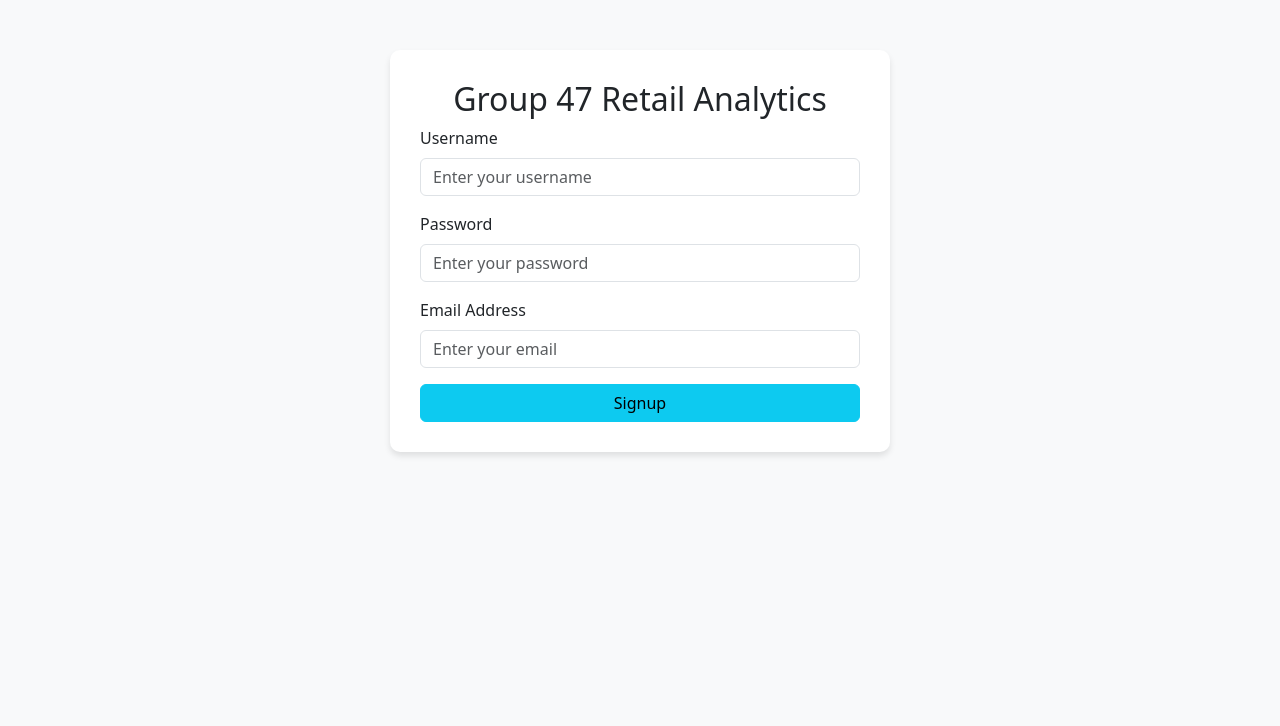
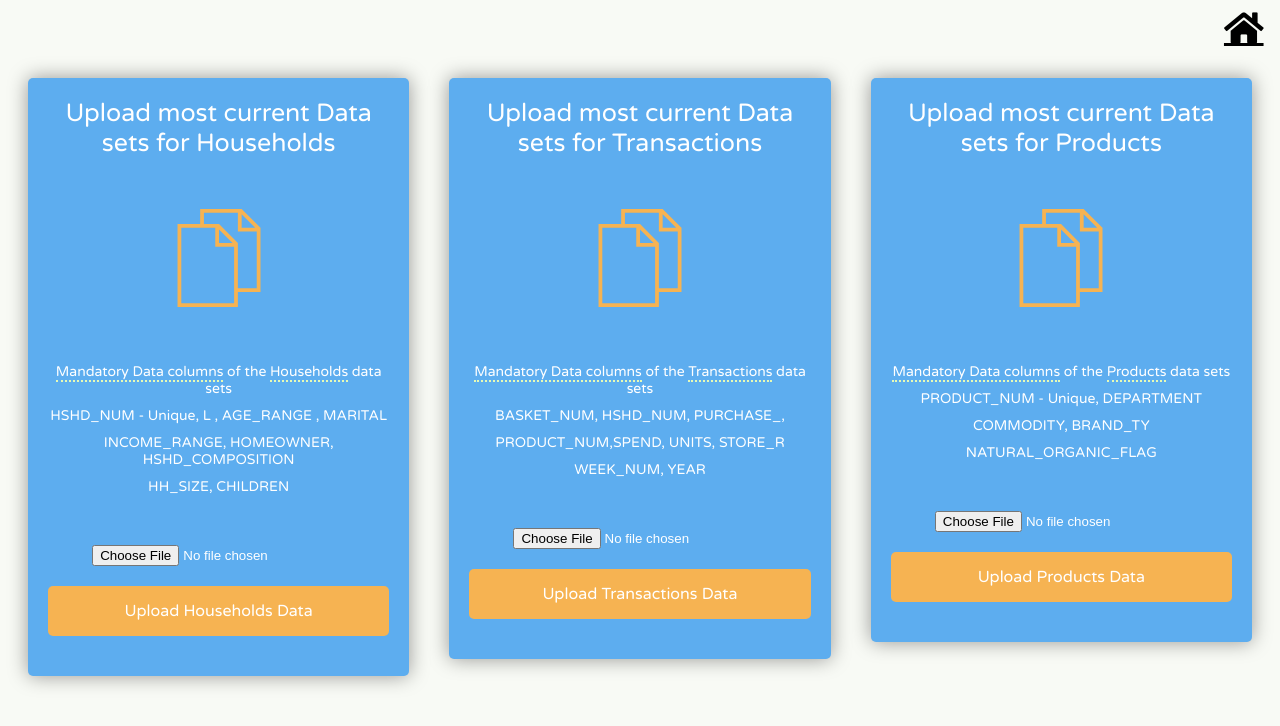
Before and after one commit to sravanikalva/Cloudfinal, a Flask app: page /uploaddatasets in a window 1280 px wide. Shown: the top 726 px of the page. Run offline with Flask 3, Linux system fonts and the light colour scheme; some libraries are stand-ins or nearby versions.

Commit message:
Update UploadData.html

```diff
--- a/templates/UploadData.html
+++ b/templates/UploadData.html
@@ -1,52 +1,201 @@
 <!DOCTYPE html>
-<html lang="en">
+<html>
+  <title>Final Project Dashboard</title>
   <head>
-    <meta charset="UTF-8">
-    <meta name="viewport" content="width=device-width, initial-scale=1.0">
-    <title>Signup</title>
-    <!-- Bootstrap CSS -->
-    <link href="https://cdn.jsdelivr.net/npm/bootstrap@5.3.0-alpha3/dist/css/bootstrap.min.css" rel="stylesheet">
+    <link href="https://fonts.googleapis.com/css?family=Roboto:300,400,500,700" rel="stylesheet">
+    <link rel="stylesheet" href="https://use.fontawesome.com/releases/v5.4.1/css/all.css" integrity="sha384-5sAR7xN1Nv6T6+dT2mhtzEpVJvfS3NScPQTrOxhwjIuvcA67KV2R5Jz6kr4abQsz" crossorigin="anonymous">
     <style>
+	@import url(https://fonts.googleapis.com/css?family=Varela+Round);
+*,
+*:before,
+*:after {
+  box-sizing: border-box;
+}
+
 body {
-            background-color: #f8f9fa;
+  background: #f8faf5;
+  font-family: "Varela Round", sans-serif;
 }
-        .signup-container {
-            max-width: 500px;
-            margin: 50px auto;
-            padding: 30px;
-            background-color: white;
-            border-radius: 10px;
-            box-shadow: 0 4px 6px rgba(0, 0, 0, 0.1);
+#dashboard{
+	color:black;
+	box-sizing: border-box;
+    padding: 10px;
+    width: 72.5px;
+    height: 72.5px;
+    position: absolute;
+    top: 0;
+    right: 0;
+    border-radius: 50%;
+    color: black;
+    text-align: center;
+    font-size: 2.2em;
+    transition: all 1s;
 }
-        .form-control:focus {
-            box-shadow: 0 0 5px rgba(52, 144, 220, 0.5);
-            border-color: #3490dc;
+.card {
+  background: #5dadef;
+  box-shadow: 0 0 20px rgba(0, 0, 0, 0.4);
+  border-radius: 5px;
+  margin: 50px 20px 20px 20px;
+  width: calc(33.3333% - 40px);
+  /* 1/3 minus the margins (20+20) */
+  padding: 20px;
+  text-align: center;
+  color: white;
+  float: left;
 }
+@media (max-width: 768px) {
+  .card {
+    margin: 10px 20px;
+    width: calc(100% - 40px);
+  }
+  .card:first-child {
+    margin-top: 20px;
+  }
+}
+.card .title {
+  font-size: 25px;
+}
+.card .icon {
+  margin: 50px 0;
+}
+.card .icon svg {
+  width: 100px;
+  height: 100px;
+}
+.card .icon svg path {
+  fill: #f6b352;
+}
+.card .features ul {
+  padding: 0;
+  margin: 20px 0 30px 0;
+  list-style-type: none;
+}
+.card .features ul li {
+  margin: 10px 0;
+  font-size: 14px;
+}
+.card .features ul li span {
+  border-bottom: 2px dotted #e5fab6;
+}
+.card .btn {
+  display: block;
+  background: #f6b352;
+  color: white;
+  padding: 15px 20px;
+  margin: 20px 0;
+  border-radius: 5px;
+  box-shadow: rgba(0, 0, 0, 0.9);
+  transition: all 200ms ease-in-out;
+  text-decoration: none;
+}
+.card .btn:hover {
+  background: #f68657;
+}
+.upload{
+margin: 20px 0 30px 0;
+size:20px;
+}
+.fa{
+    box-sizing: border-box;
+    padding: 10px;
+    width: 42.5px;
+    height: 42.5px;
+    position: absolute;
+    top: 0;
+    right: 0;
+    border-radius: 50%;
+    color: #07051a;
+    text-align: center;
+    font-size: 1.2em;
+    transition: all 1s;
+}
+
  </style>
 </head>
   <body>
-    <div class="container">
-        <div class="signup-container">
-            <h2 class="text-center">Group 47 Retail Analytics</h2>
-            <form method="POST" action="/signup">
-                <div class="mb-3">
-                    <label for="username" class="form-label">Username</label>
-                    <input type="text" class="form-control" id="username" name="username" placeholder="Enter your username" required>
-                </div>
-                <div class="mb-3">
-                    <label for="password" class="form-label">Password</label>
-                    <input type="password" class="form-control" id="password" name="password" placeholder="Enter your password" required>
-                </div>
-                <div class="mb-3">
-                    <label for="email" class="form-label">Email Address</label>
-                    <input type="email" class="form-control" id="email" name="email" placeholder="Enter your email" required>
-                </div>
-                <button type="submit" class="btn btn-info w-100">Signup</button>
-            </form>
-        </div>
+  <br/>
+ <div>
+ <a id="dashboard" class="fa fa-home" href="{{url_for('home')}}"></a>
  </div>
 
-    <!-- Bootstrap JS -->
-    <script src="https://cdn.jsdelivr.net/npm/bootstrap@5.3.0-alpha3/dist/js/bootstrap.bundle.min.js"></script>
+<div class="card">
+
+  <div class="title">Upload most current Data sets for Households</div>
+
+  <div class="icon">
+    <svg enable-background="new 0 0 512 512" height="512px" id="Layer_1" version="1.1" viewBox="0 0 512 512" width="512px" xml:space="preserve" xmlns="http://www.w3.org/2000/svg" xmlns:xlink="http://www.w3.org/1999/xlink"><path d="M468.493,101.637L371.955,5.098H159.57v77.231H43.724v424.769h308.923v-77.231h115.846V101.637z   M371.955,32.401l69.236,69.235h-69.236V32.401z M63.031,487.79V101.637h173.769v96.538h96.538V487.79H63.031z M256.108,109.632  l69.236,69.235h-69.236V109.632z M352.647,410.56V178.867l-96.538-96.538h-77.231V24.406h173.769v96.538h96.538V410.56H352.647z" fill="#37404D"/></svg>
+  </div><!--/icon-->
+
+  <div class="features">
+    <ul>
+      <li><span>Mandatory Data columns</span> of the <span>Households</span> data sets</li>
+	  <li>HSHD_NUM - Unique, L , AGE_RANGE , MARITAL</li>
+	  <li>INCOME_RANGE, HOMEOWNER, HSHD_COMPOSITION </li>
+	  <li>HH_SIZE, CHILDREN </li>
+
+    </ul>
+  </div><!--/features-->
+  <div><FONT COLOR="orange">{{ message }}</FONT></div><br/>
+<form class ="formclass" action = "{{url_for('storeuploadedhouseholdfile')}}" method = "post" enctype="multipart/form-data">
+    <input type="file" name="file" class="fileupload"/>
+	<a href='#' onclick='this.parentNode.submit(); return false;' class="btn">Upload Households Data</a>
+	</form>
+</div><!--/card-->
+
+
+<div class="card">
+
+  <div class="title">Upload most current Data sets for Transactions</div>
+
+  <div class="icon">
+    <svg enable-background="new 0 0 512 512" height="512px" id="Layer_1" version="1.1" viewBox="0 0 512 512" width="512px" xml:space="preserve" xmlns="http://www.w3.org/2000/svg" xmlns:xlink="http://www.w3.org/1999/xlink"><path d="M468.493,101.637L371.955,5.098H159.57v77.231H43.724v424.769h308.923v-77.231h115.846V101.637z   M371.955,32.401l69.236,69.235h-69.236V32.401z M63.031,487.79V101.637h173.769v96.538h96.538V487.79H63.031z M256.108,109.632  l69.236,69.235h-69.236V109.632z M352.647,410.56V178.867l-96.538-96.538h-77.231V24.406h173.769v96.538h96.538V410.56H352.647z" fill="#37404D"/></svg>
+  </div><!--/icon-->
+
+  <div class="features">
+    <ul>
+      <li><span>Mandatory Data columns</span> of the <span>Transactions</span> data sets</li>
+	  <li>BASKET_NUM, HSHD_NUM, PURCHASE_, </li>
+	  <li>PRODUCT_NUM,SPEND, UNITS, STORE_R </li>
+	  <li>WEEK_NUM, YEAR </li>
+    </ul>
+  </div><!--/features-->
+  <div><FONT COLOR="orange">{{ messageTransactions }}</FONT></div><br/>
+	<form class ="formclass" enctype = "multipart/form-data" action = "{{url_for('storeuploadedTransactionfile')}}" method = "post">
+    <input type="file" name="file" class="fileupload"/>
+	<a href='#' onclick='this.parentNode.submit(); return false;' class="btn">Upload Transactions Data</a>
+	</form>
+
+</div><!--/card-->
+
+
+<div class="card">
+
+  <div class="title">Upload most current Data sets for Products</div>
+
+  <div class="icon">
+    <svg enable-background="new 0 0 512 512" height="512px" id="Layer_1" version="1.1" viewBox="0 0 512 512" width="512px" xml:space="preserve" xmlns="http://www.w3.org/2000/svg" xmlns:xlink="http://www.w3.org/1999/xlink"><path d="M468.493,101.637L371.955,5.098H159.57v77.231H43.724v424.769h308.923v-77.231h115.846V101.637z   M371.955,32.401l69.236,69.235h-69.236V32.401z M63.031,487.79V101.637h173.769v96.538h96.538V487.79H63.031z M256.108,109.632  l69.236,69.235h-69.236V109.632z M352.647,410.56V178.867l-96.538-96.538h-77.231V24.406h173.769v96.538h96.538V410.56H352.647z" fill="#37404D"/></svg>
+  </div><!--/icon-->
+
+  <div class="features">
+    <ul>
+      <li><span>Mandatory Data columns</span> of the <span>Products</span> data sets</li>
+	  <li>PRODUCT_NUM - Unique, DEPARTMENT</li>
+	  <li>COMMODITY, BRAND_TY </li>
+	  <li>NATURAL_ORGANIC_FLAG </li>
+
+    </ul>
+  </div><!--/features-->
+  <div><FONT COLOR="orange">{{ messageProducts }}</FONT></div><br/>
+  <form class ="formclass" enctype = "multipart/form-data" action = "{{url_for('storeuploadedProductfile')}}" method = "post">
+    <input type="file" name="file" class="fileupload"/>
+	<a href='#' onclick='this.parentNode.submit(); return false;' class="btn">Upload Products Data</a>
+	</form>
+
+</div><!--/card-->
+
+
+
+
+
  </body>
 </html>
```
Lines whose indentation alone changed are shown as unchanged.
